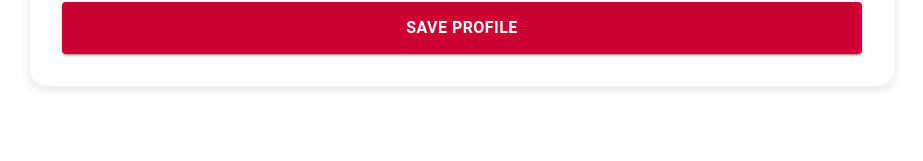
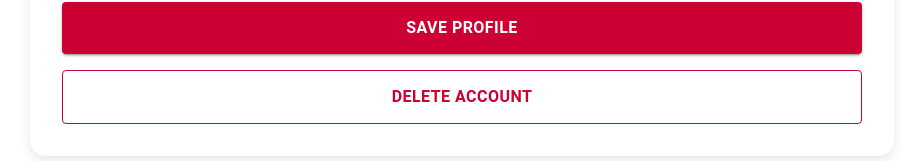
Before and after one commit to jordansalagala21/GymTribe, a React (Vite) app: page /profile in a window 1280 px wide. Shown: the part 837-998 px from the top of the page, without its empty margins (178-1101 px from the left). Before the commit the page ends 931 px from the top, so only its background shows below. Built offline with nearby package versions, Linux system fonts and the light colour scheme; no server answers; the database is empty; sample sign-in values are in the browser's storage; a web font is replaced by a local one.

Commit message:
Added Account deletion

```diff
--- a/src/pages/Profile.tsx
+++ b/src/pages/Profile.tsx
@@ -15,12 +15,17 @@ import {
   Stack,
   Snackbar,
   Alert,
+  Dialog,
+  DialogActions,
+  DialogContent,
+  DialogContentText,
+  DialogTitle,
 } from "@mui/material";
 import PersonIcon from "@mui/icons-material/Person";
 import FitnessCenterIcon from "@mui/icons-material/FitnessCenter";
 import SchoolIcon from "@mui/icons-material/School";
 import { auth, db } from "../services/firebase";
-import { doc, getDoc, setDoc } from "firebase/firestore";
+import { doc, getDoc, setDoc, deleteDoc } from "firebase/firestore";
 import { useNavigate } from "react-router-dom";
 
 const Profile: React.FC = () => {
@@ -30,6 +35,7 @@ const Profile: React.FC = () => {
   const [preferredGym, setPreferredGym] = useState("");
   const [collegeYear, setCollegeYear] = useState("");
   const [showSnackbar, setShowSnackbar] = useState(false);
+  const [showDeleteDialog, setShowDeleteDialog] = useState(false);
 
   const navigate = useNavigate();
 
@@ -85,8 +91,27 @@ const Profile: React.FC = () => {
         preferredGym,
         collegeYear,
       });
-      setShowSnackbar(true); // Show the Snackbar
-      setTimeout(() => navigate("/dashboard"), 1500); // Navigate after a delay
+      setShowSnackbar(true);
+      setTimeout(() => navigate("/dashboard"), 1500);
+    }
+  };
+
+  const handleDeleteAccount = async () => {
+    const user = auth.currentUser;
+    if (user) {
+      try {
+        // Delete the user profile from Firestore
+        await deleteDoc(doc(db, "profiles", user.uid));
+
+        // Delete the user account from Firebase Auth
+        await user.delete();
+
+        // Show success message and redirect to home page
+        setShowSnackbar(true);
+        setTimeout(() => navigate("/"), 1500);
+      } catch (error) {
+        console.error("Error deleting account:", error);
+      }
     }
   };
 
@@ -220,6 +245,47 @@ const Profile: React.FC = () => {
         Save Profile
       </Button>
 
+      {/* Delete Account Button */}
+      <Button
+        variant="outlined"
+        fullWidth
+        sx={{
+          marginTop: 2,
+          color: "#CC0033",
+          borderColor: "#CC0033",
+          padding: 1.5,
+          fontSize: "1rem",
+          fontWeight: "bold",
+        }}
+        onClick={() => setShowDeleteDialog(true)}
+      >
+        Delete Account
+      </Button>
+
+      {/* Delete Confirmation Dialog */}
+      <Dialog
+        open={showDeleteDialog}
+        onClose={() => setShowDeleteDialog(false)}
+      >
+        <DialogTitle>Confirm Account Deletion</DialogTitle>
+        <DialogContent>
+          <DialogContentText>
+            Are you sure you want to delete your account? This action cannot be
+            undone.
+          </DialogContentText>
+        </DialogContent>
+        <DialogActions>
+          <Button onClick={() => setShowDeleteDialog(false)}>Cancel</Button>
+          <Button
+            onClick={handleDeleteAccount}
+            color="error"
+            variant="contained"
+          >
+            Delete
+          </Button>
+        </DialogActions>
+      </Dialog>
+
       {/* Snackbar Alert */}
       <Snackbar
         open={showSnackbar}
```
Also changed, not shown: src/assets/3813D7CD-311C-43FF-B4F1-08951A5C7828.webp (deleted).
